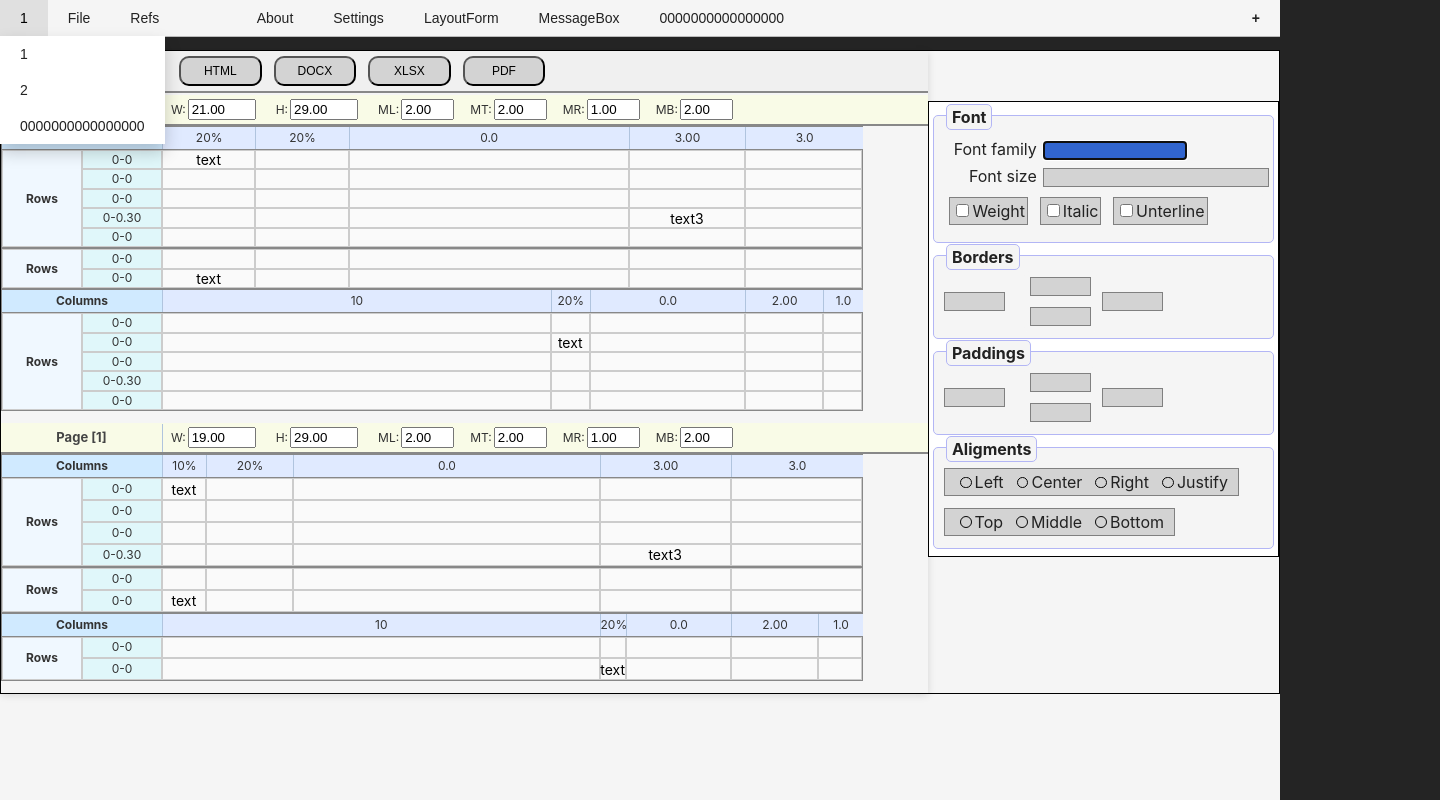
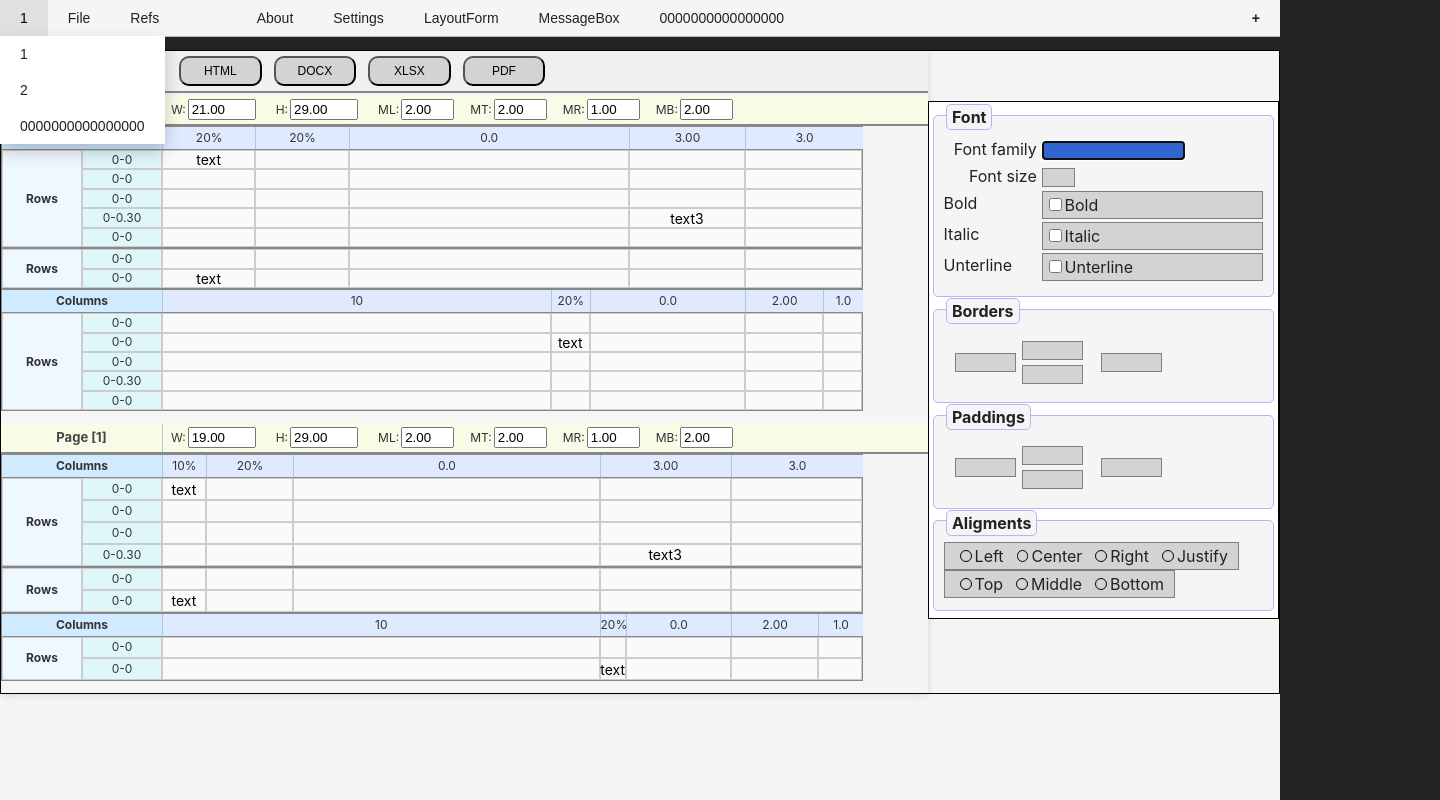
Before and after one commit to AndreiPuchko/q2web, a React (Vite) app: page / in a window 1280 px wide. Shown: the top 800 px of the page, 1440 px wide, since content can reach past the window. Built offline with nearby package versions, Linux system fonts and the light colour scheme.

Commit message:
checkbox 0

```diff
--- a/src/components/Form.tsx
+++ b/src/components/Form.tsx
@@ -139,7 +139,7 @@ class Form extends Component<FormProps, { formData: { [key: string]: any } }> {
       case "text":
         return <Q2Text {...commonProps} />;
       case "line":
-        return <Q2Line {...commonProps} />;
+        return <Q2Line {...commonProps} />
       case "spacer":
         return <Spacer {...commonProps} />;
       case "check":
@@ -231,7 +231,6 @@ class Form extends Component<FormProps, { formData: { [key: string]: any } }> {
     return (
       <div className={className} style={rootStyle} key={panel.key}>
         {panel.label && <div className="group-box-title">{panel.label}</div>}
-        {panel.column === "/f" ? (
         <div style={style}>
           {panel.children.map((child: any, index: number) => {
             if (child.children) {
@@ -243,14 +242,23 @@ class Form extends Component<FormProps, { formData: { [key: string]: any } }> {
             } else {
               return (
                 <>
-                    <label
+                  {child.check ?
+
+                    <label className="Q2CheckBox-label">{child.label}</label>
+                      // <input type="text" type="checkbox" />
+
+
+                    : <label
                       key={child.key + "-label"}
                       className="form-label"
-                      style={{  justifySelf: "end", marginRight: "0.2em" }}
+                      style={{ justifySelf: "end", marginRight: "0.1em" }}
                     >
-                      {child.control !== "check" && child.label ? child.label : ""}
+                      {child.label ? child.label : ""}
                     </label>
-                    <div key={child.key || index} className="form-group" style={{ width: "100%" }}>
+                  }
+
+
+                  <div key={child.key || index} className="form-group" >
                     {this.renderInput(child)}
                   </div>
                 </>
@@ -258,20 +266,6 @@ class Form extends Component<FormProps, { formData: { [key: string]: any } }> {
             }
           })}
         </div>
-        ) : (
-          panel.children.map((child: any, index: number) => {
-            if (child.children) {
-              return this.renderPanel(child);
-            } else {
-              return (
-                <div key={child.key || index} className="form-group" style={style}>
-                  {child.control !== "check" && child.label && <label className="form-label">{child.label}</label>}
-                  {this.renderInput(child)}
-                </div>
-              );
-            }
-          })
-        )}
       </div>
     );
   };
--- a/src/q2app/Q2PropsEditor.tsx
+++ b/src/q2app/Q2PropsEditor.tsx
@@ -19,13 +19,13 @@ class Q2PropsEditor extends Component {
     if (exampleForm.add_control("/f", "Font")) {
 
       exampleForm.add_control("font_family", "Font family", { datalen: 15 });
-      exampleForm.add_control("font_size", "Font size");
-      exampleForm.add_control("/h", "");
-      exampleForm.add_control("font_weight", "Weight", { control: "check", data: true, check: true });
+      exampleForm.add_control("font_size", "Font size", { datalen: 3 });
+      // exampleForm.add_control("/h", "");
+      exampleForm.add_control("font_weight", "Bold", { control: "check", data: true, check: true });
       exampleForm.add_control("font_italic", "Italic", { control: "check", data: true, check: true });
       exampleForm.add_control("font_underline", "Unterline", { control: "check", data: true, check: true });
       exampleForm.add_control("/s", "");
-      exampleForm.add_control("/");
+      // exampleForm.add_control("/");
       exampleForm.add_control("/");
 
       if (exampleForm.add_control("/h", "Borders", {alignment:4})) {
```
Lines whose indentation alone changed are shown as unchanged.
